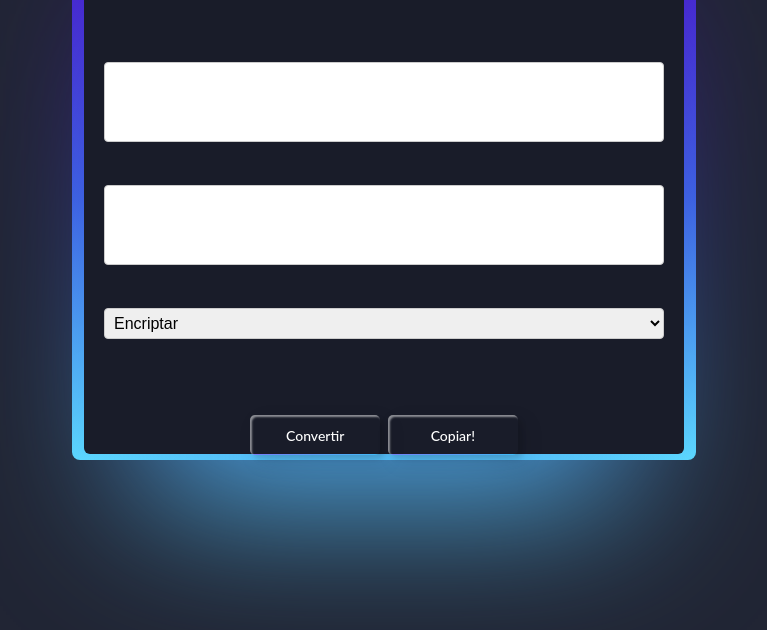
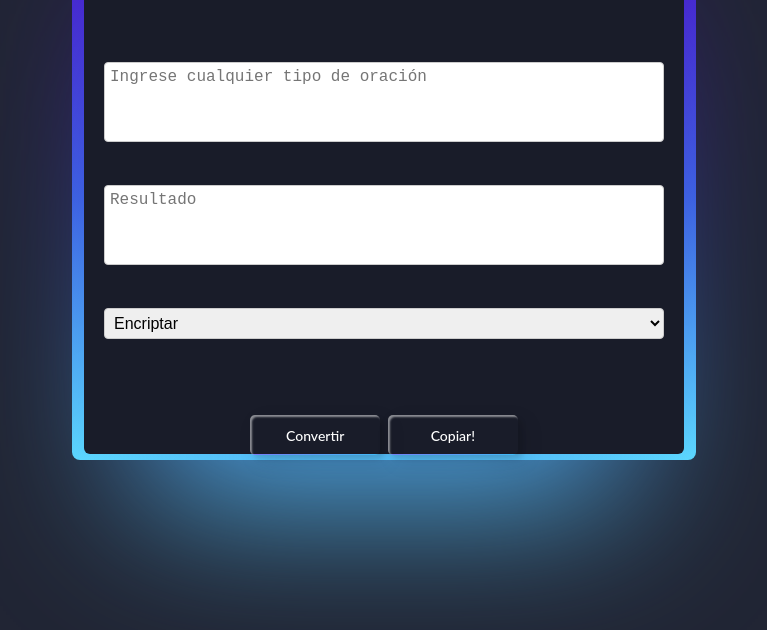
Before and after one commit to JonathanPA12/ChallangeOne-EncriptadorTextoG5, a plain HTML site: page home.html in a window 1280 px wide. Shown: the part 186-816 px from the top of the page, without its empty margins (256-1023 px from the left). Drawn offline with Linux system fonts and the light colour scheme.

Commit message:
Se agregan espacios al html

```diff
--- a/home.html
+++ b/home.html
@@ -13,15 +13,15 @@
       <div class="container">
         <h1>Encriptador de Texto</h1>
         <div class="input-group">
-          <label for="text-input">Texto:</label>
-          <textarea id="text-input"></textarea>
+          <label for="text-input">Texto</label>
+          <textarea id="text-input" placeholder="Ingrese cualquier tipo de oración"></textarea>
         </div>
         <div class="input-group">
           <label for="result-input">Resultado</label>
-          <textarea id="result-input" readonly></textarea>
+          <textarea id="result-input" readonly placeholder="Resultado"></textarea>
         </div>
         <div class="input-group">
-          <label for="mode-select">Modo:</label>
+          <label for="mode-select">Modo</label>
           <select id="mode-select">
             <option value="encrypt">Encriptar</option>
             <option value="decrypt">Desencriptar</option>
@@ -33,6 +33,7 @@
         <button class= "custom-btn btn-9"id="copy-button">Copiar!</button>
       </div>
     </div>
+
     <script src="script.js"></script>
   </body>
 </html>
```
